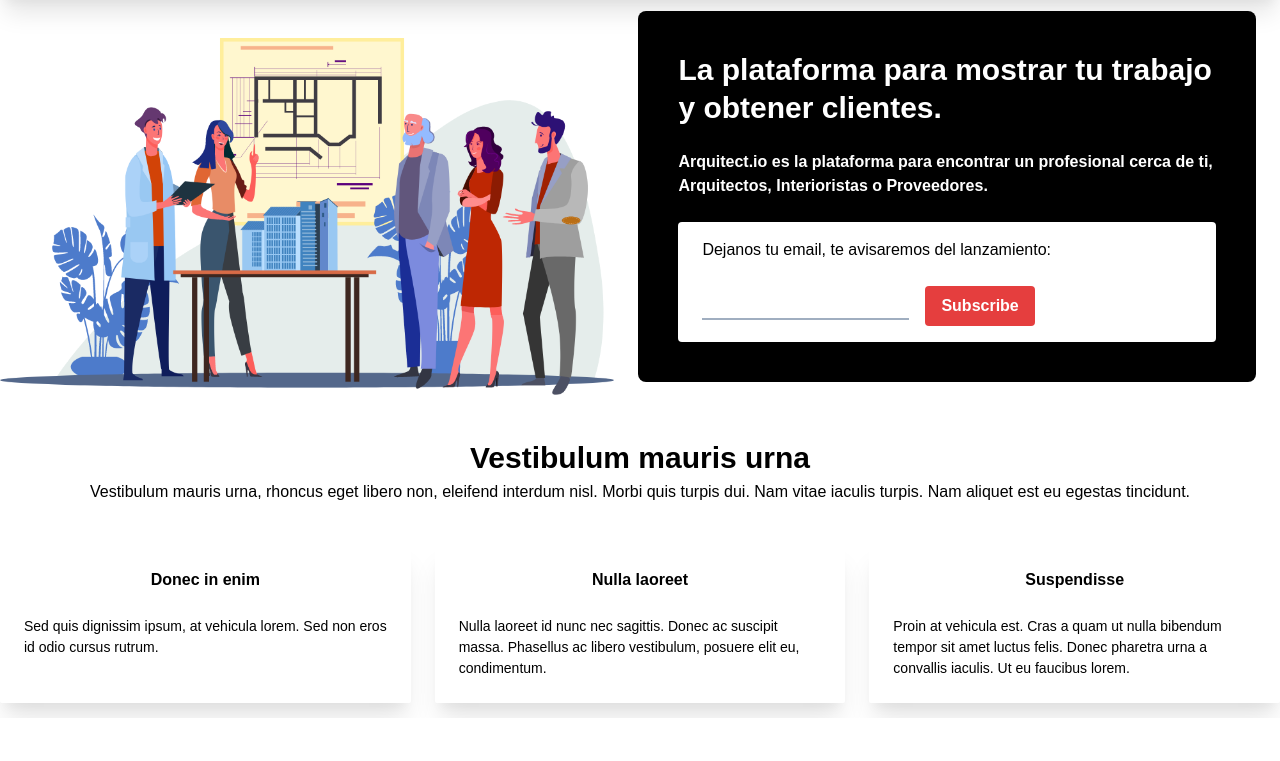
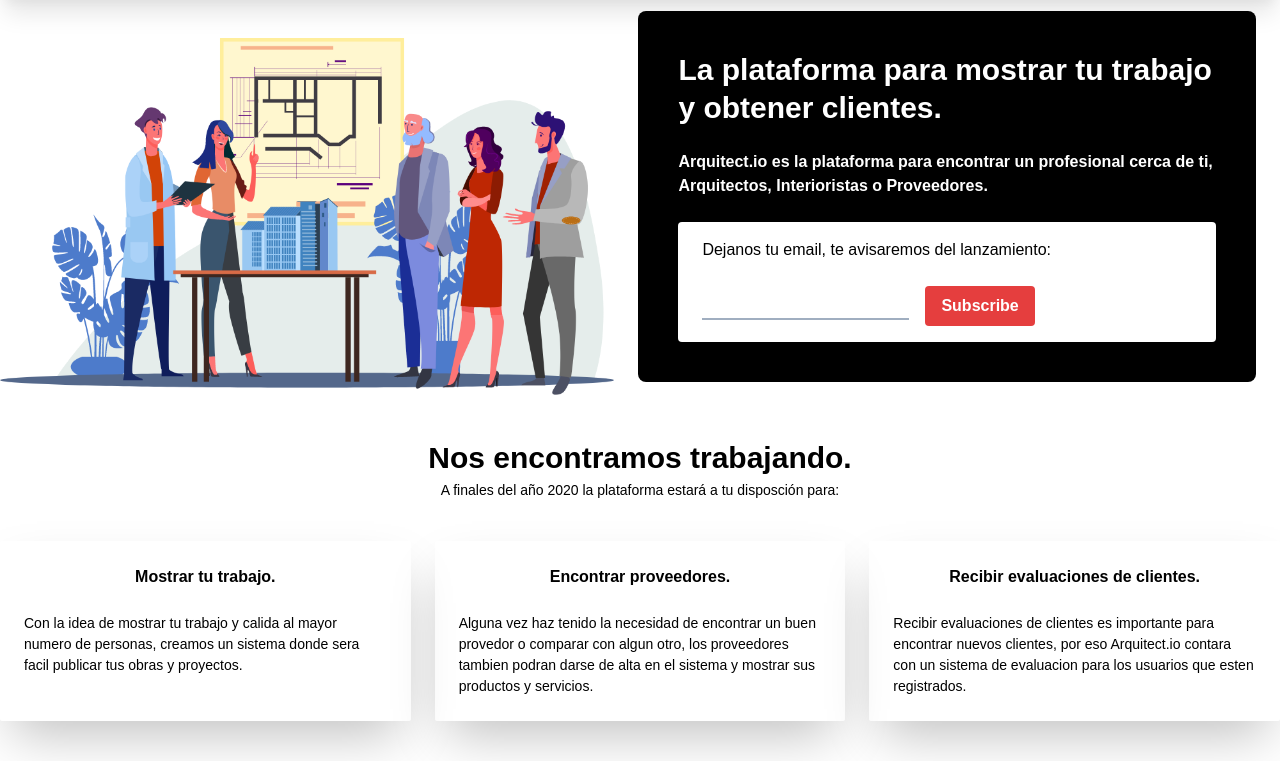
Before and after one commit to isramv/arquitectio-landing, a Gatsby site: page / in a window 1280 px wide. Shown: the part 82-843 px from the top of the page. Before the commit the page ends 800 px from the top, so only its background shows below. Built offline with nearby package versions, Linux system fonts and the light colour scheme; Gatsby itself is replaced by a stand-in of ours.

Commit message:
initial work

```diff
--- a/src/pages/index.js
+++ b/src/pages/index.js
@@ -14,37 +14,46 @@
                 </div>
                 <div className="bg-black flex-grow p-4 md:w-1/2 md:p-10 md:mx-6 rounded-lg">
                     <div>
-                        <h1 className='text-white font-bold text-3xl leading-tight mb-6'>La plataforma para mostrar tu trabajo y obtener clientes.</h1>
-                        <p className='font-semibold text-white mb-6'>Arquitect.io es la plataforma para encontrar un profesional cerca de ti, Arquitectos, Interioristas o Proveedores.</p>
+                        <h1 className='text-white font-bold text-3xl leading-tight mb-6'>La plataforma para mostrar tu
+                            trabajo y obtener clientes.</h1>
+                        <p className='font-semibold text-white mb-6'>Arquitect.io es la plataforma para encontrar un
+                            profesional cerca de ti, Arquitectos, Interioristas o Proveedores.</p>
                     </div>
                     <div className='bg-white px-6 py-4 rounded'>
                         <h2 className='text-semibold'>Dejanos tu email, te avisaremos del lanzamiento:</h2>
                         <form action="" className='mt-6'>
                             <input className='border-b-2 border-gray-500 mr-4' type="text"/>
-                            <button className='rounded bg-red-600 hover:bg-red-800 font-bold text-white py-2 px-4' type='submit'>Subscribe</button>
+                            <button className='rounded bg-red-600 hover:bg-red-800 font-bold text-white py-2 px-4'
+                                    type='submit'>Subscribe
+                            </button>
                         </form>
                     </div>
                 </div>
             </div>
             <div>
                 <div className="container mx-auto p-10">
-                    <h3 className='text-3xl font-bold text-center'>Vestibulum mauris urna</h3>
-                    <p className='text-center'>
-                        Vestibulum mauris urna, rhoncus eget libero non, eleifend interdum nisl. Morbi quis turpis dui. Nam vitae iaculis turpis. Nam aliquet est eu egestas tincidunt.
+                    <h3 className='text-3xl font-bold text-center'>Nos encontramos trabajando.</h3>
+                    <p className='text-center text-sm md:w-1/2 mx-auto'>
+                        A finales del año 2020 la plataforma estará a tu disposción para:
                     </p>
                 </div>
-                <div className="container mx-auto md:flex">
-                    <div className="box-border w-full md:w-2/6 rounded-sm shadow-xl p-6 mr-6">
-                        <h4 className='text-center font-semibold mb-6'>Donec in enim</h4>
-                        <p className='text-sm'>Sed quis dignissim ipsum, at vehicula lorem. Sed non eros id odio cursus rutrum.</p>
+                <div className="container mx-auto md:flex md:mb-10">
+                    <div className="box-border w-full md:w-2/6 rounded-sm shadow-2xl p-6 mr-6">
+                        <h4 className='text-center font-semibold mb-6'>Mostrar tu trabajo.</h4>
+                        <p className='text-sm'>Con la idea de mostrar tu trabajo y calida al mayor numero de personas,
+                            creamos un sistema donde sera facil publicar tus obras y proyectos.</p>
                     </div>
-                    <div className="box-border w-full md:w-2/6 rounded-sm shadow-xl p-6">
-                        <h4 className='text-center font-semibold mb-6'>Nulla laoreet</h4>
-                        <p className='text-sm'>Nulla laoreet id nunc nec sagittis. Donec ac suscipit massa. Phasellus ac libero vestibulum, posuere elit eu, condimentum.</p>
+                    <div className="box-border w-full md:w-2/6 rounded-sm shadow-2xl p-6">
+                        <h4 className='text-center font-semibold mb-6'>Encontrar proveedores.</h4>
+                        <p className='text-sm'>Alguna vez haz tenido la necesidad de encontrar un buen provedor o
+                            comparar con algun otro, los proveedores tambien podran darse de alta en el sistema y
+                            mostrar sus productos y servicios.</p>
                     </div>
-                    <div className="box-border w-full md:w-2/6 rounded-sm shadow-xl p-6 ml-6">
-                        <h4 className='text-center font-semibold mb-6'>Suspendisse</h4>
-                        <p className='text-sm'>Proin at vehicula est. Cras a quam ut nulla bibendum tempor sit amet luctus felis. Donec pharetra urna a convallis iaculis. Ut eu faucibus lorem.</p>
+                    <div className="box-border w-full md:w-2/6 rounded-sm shadow-2xl p-6 ml-6">
+                        <h4 className='text-center font-semibold mb-6'>Recibir evaluaciones de clientes.</h4>
+                        <p className='text-sm'>Recibir evaluaciones de clientes es importante para encontrar nuevos
+                            clientes, por eso Arquitect.io contara con un sistema de evaluacion para los usuarios que
+                            esten registrados.</p>
                     </div>
                 </div>
             </div>
```
